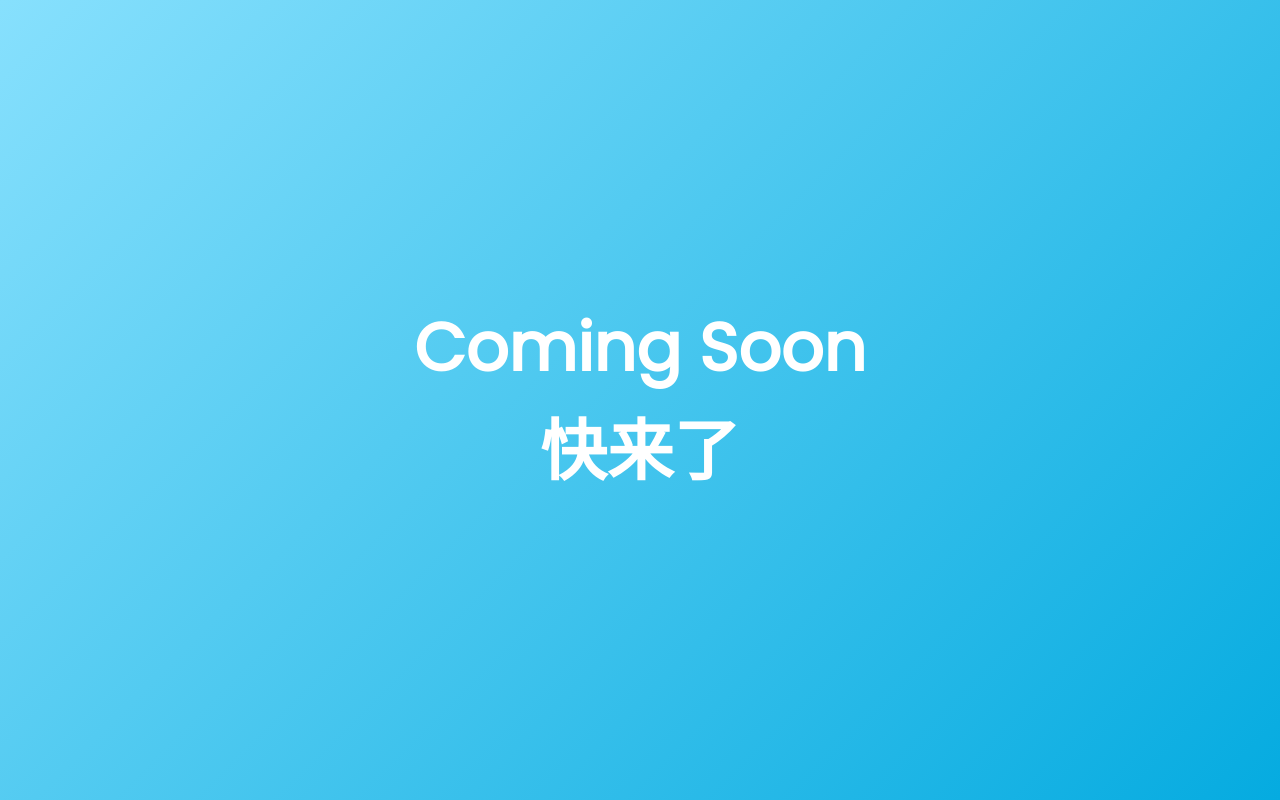
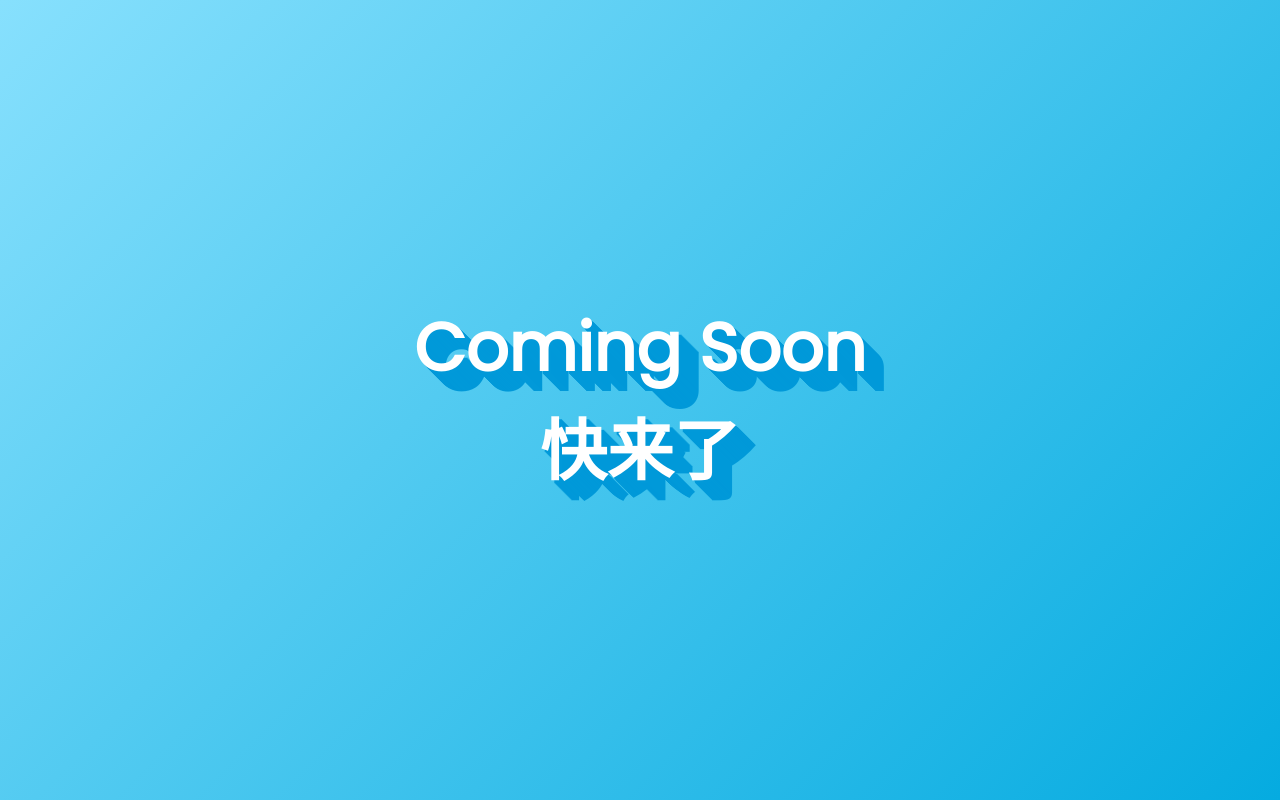
Before and after one commit to phonehawk/ph, a plain HTML site: page index.html in a window 1280 px wide. Drawn offline with Linux system fonts and the light colour scheme.

Commit message:
Update index.html

```diff
--- a/index.html
+++ b/index.html
@@ -27,9 +27,16 @@
    top: 50%;
    left: 50%;
    margin-right: -50%;
-   transform: translate(-50%, -50%) }
-
-    }
+   transform: translate(-50%, -50%);
+      -webkit-box-sizing: content-box;
+    -moz-box-sizing: content-box;
+    box-sizing: content-box;
+    padding: 25px;
+    border: none;
+    -o-text-overflow: clip;
+    text-overflow: clip;
+    text-shadow: 3px 3px 0 #0199d9 , 4px 4px 0 #0199d9 , 5px 5px 0 #0199d9 , 6px 6px 0 #0199d9 , 7px 7px 0 #0199d9 , 8px 8px 0 #0199d9 , 9px 9px 0 #0199d9 , 10px 10px 0 #0199d9 , 11px 11px 0 #0199d9 , 12px 12px 0 #0199d9 , 13px 13px 0 #0199d9 , 14px 14px 0 #0199d9 , 15px 15px 0 #0199d9 , 16px 16px 0 #0199d9 , 17px 17px 0 #0199d9 , 18px 18px 0 #0199d9 , 19px 19px 0 #0199d9 , 20px 20px 0 #0199d9 ;
+ }
     </style>
   </head>
   <body>
```
